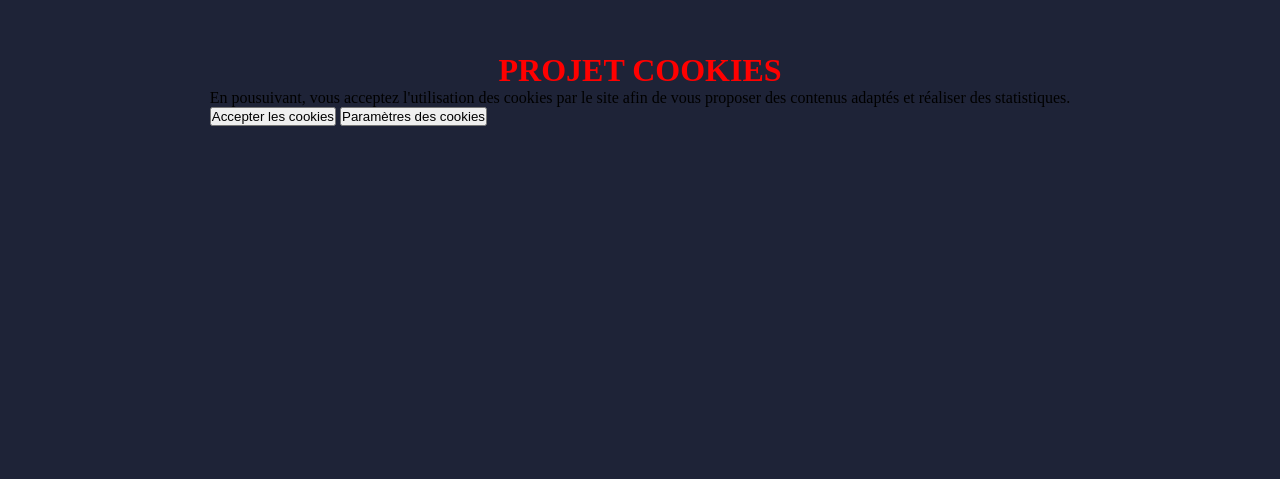
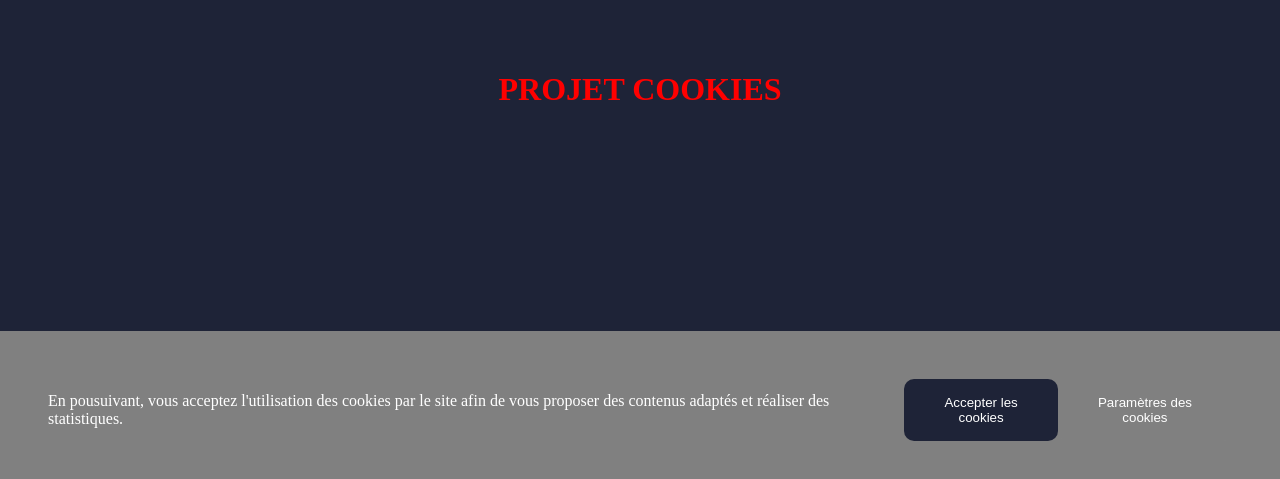
Before and after one commit to GuillaumeReb/mod-le, a plain HTML site: page index.html in a window 1280 px wide. Shown: the part 311-790 px from the top of the page. Drawn offline with Linux system fonts and the light colour scheme.

Commit message:
Style OK

```diff
--- a/index.html
+++ b/index.html
@@ -5,7 +5,7 @@
     <meta name="viewport" content="width=device-width, initial-scale=1.0">
     <link rel="stylesheet" href="style.css">
 
-    <title>Modèle</title>
+    <title>COOKIES</title>
 </head>
 <body>
 
@@ -20,7 +20,7 @@
             </p>
         </div>
         <div class="cookies-btn">
-            <button class="btn btn-sucess">
+            <button class="btn btn-success">
                 Accepter les cookies
             </button>
             <button class="btn btn-deny">
--- a/style.css
+++ b/style.css
@@ -17,3 +17,36 @@
 h1{
     color: red;
 }
+
+.cookies{
+    position: fixed;
+    bottom: 0;
+    left: 0;
+    width: 100%;
+    background-color: gray;
+    display: flex;
+    justify-content: space-between;
+    align-items: center;
+    padding: 3rem;
+    opacity: 1;
+    color: white;
+}
+
+.cookies-btn{
+    display: flex;
+}
+
+.btn{
+    color: white;
+    padding: 1rem;
+    border: none;
+    border-radius: 10px;
+}
+
+.btn.btn-success{
+    background-color: #1e2337;
+}
+
+.btn.btn-deny{
+    background-color: gray;
+}
```
